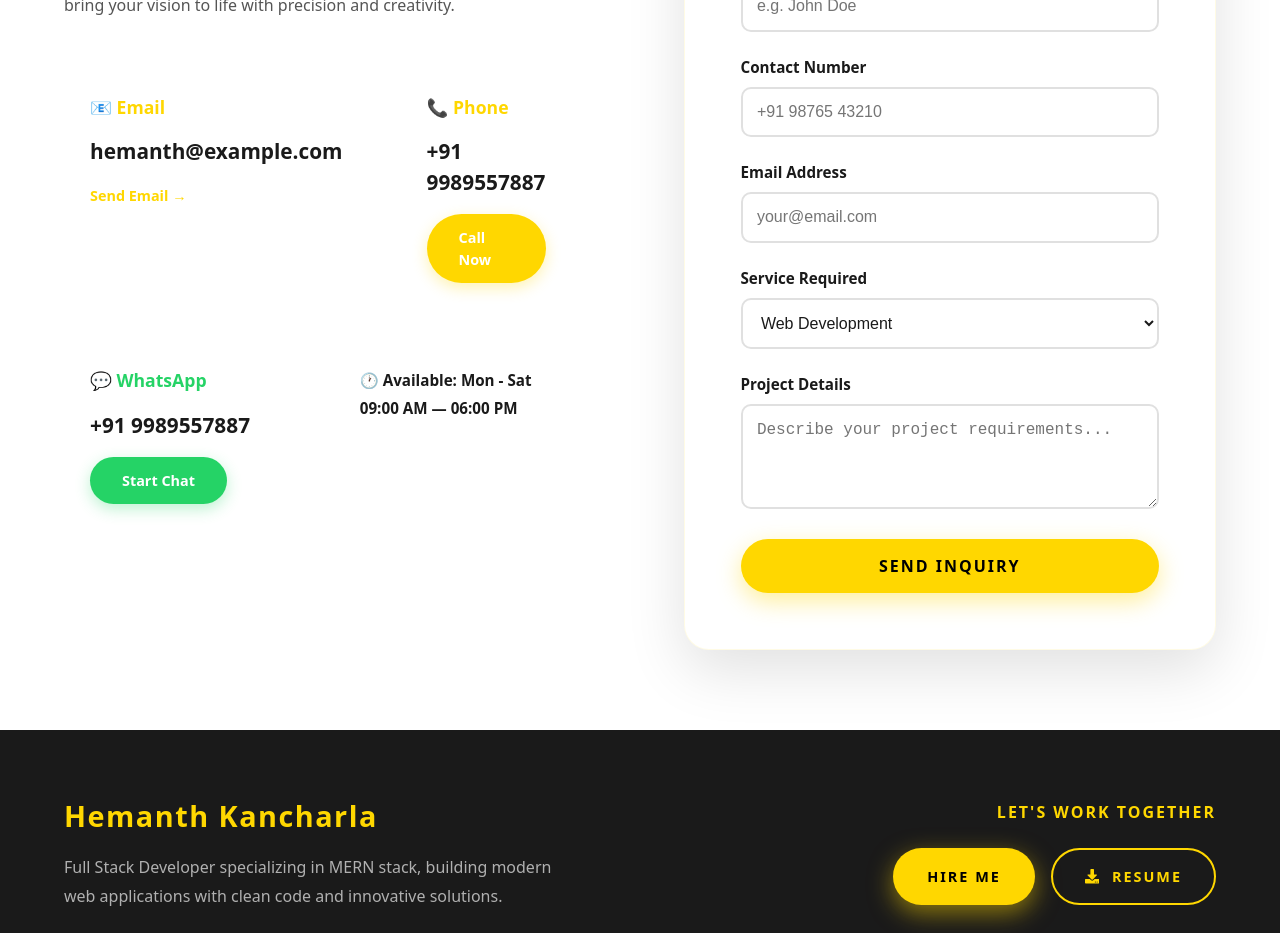
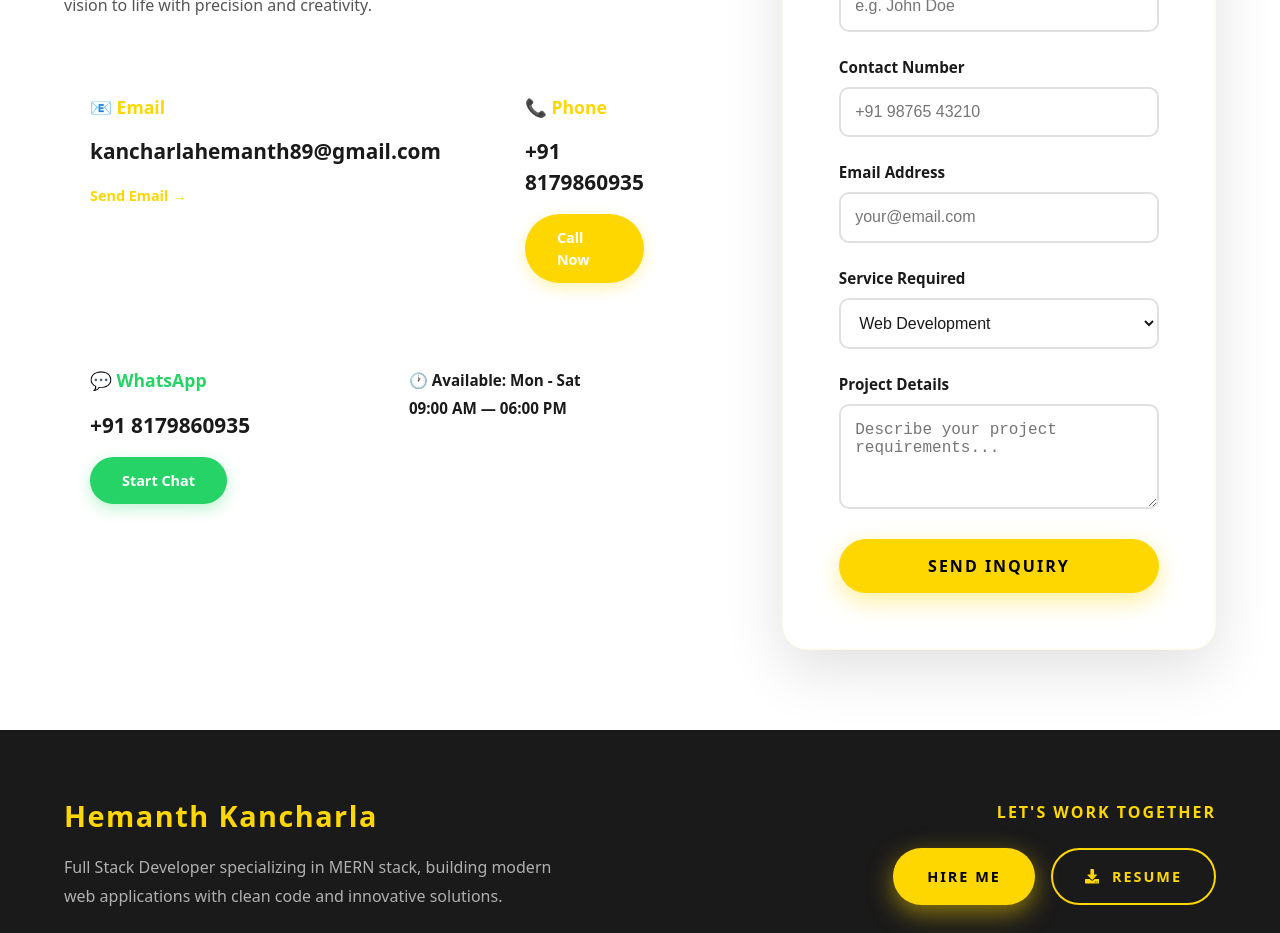
Before and after one commit to Chinna0107/Hemanth-Kancharla-Portfolio, a React (Vite) app: page / in a window 1280 px wide. Shown: the part 7400-8333 px from the top of the page. Built offline with nearby package versions, Linux system fonts and the light colour scheme.

Commit message:
Production 2.2

```diff
--- a/src/Pages/Home.jsx
+++ b/src/Pages/Home.jsx
@@ -521,22 +521,22 @@ function Home() {
             <div className="contact-info-grid">
               <div className="info-card">
                 <h3>📧 Email</h3>
-                <p className="info-value">hemanth@example.com</p>
-                <a href="mailto:hemanth@example.com" className="info-link">Send Email →</a>
+                <p className="info-value">kancharlahemanth89@gmail.com</p>
+                <a href="mailto:kancharlahemanth89@gmail.com" className="info-link">Send Email →</a>
               </div>
 
               <div className="info-card">
                 <h3>📞 Phone</h3>
-                <p className="info-value">+91 9989557887</p>
-                <a href="tel:+919989557887" className="info-cta">Call Now</a>
+                <p className="info-value">+91 8179860935</p>
+                <a href="tel:+918179860935" className="info-cta">Call Now</a>
               </div>
             </div>
 
             <div className="contact-info-grid">
               <div className="info-card whatsapp">
                 <h3>💬 WhatsApp</h3>
-                <p className="info-value">+91 9989557887</p>
-                <a href="https://wa.me/919989557887" target="_blank" rel="noopener noreferrer" className="info-cta-whatsapp">Start Chat</a>
+                <p className="info-value">+91 8179860935</p>
+                <a href="https://wa.me/918179860935" target="_blank" rel="noopener noreferrer" className="info-cta-whatsapp">Start Chat</a>
               </div>
 
               <div className="info-card">
```
